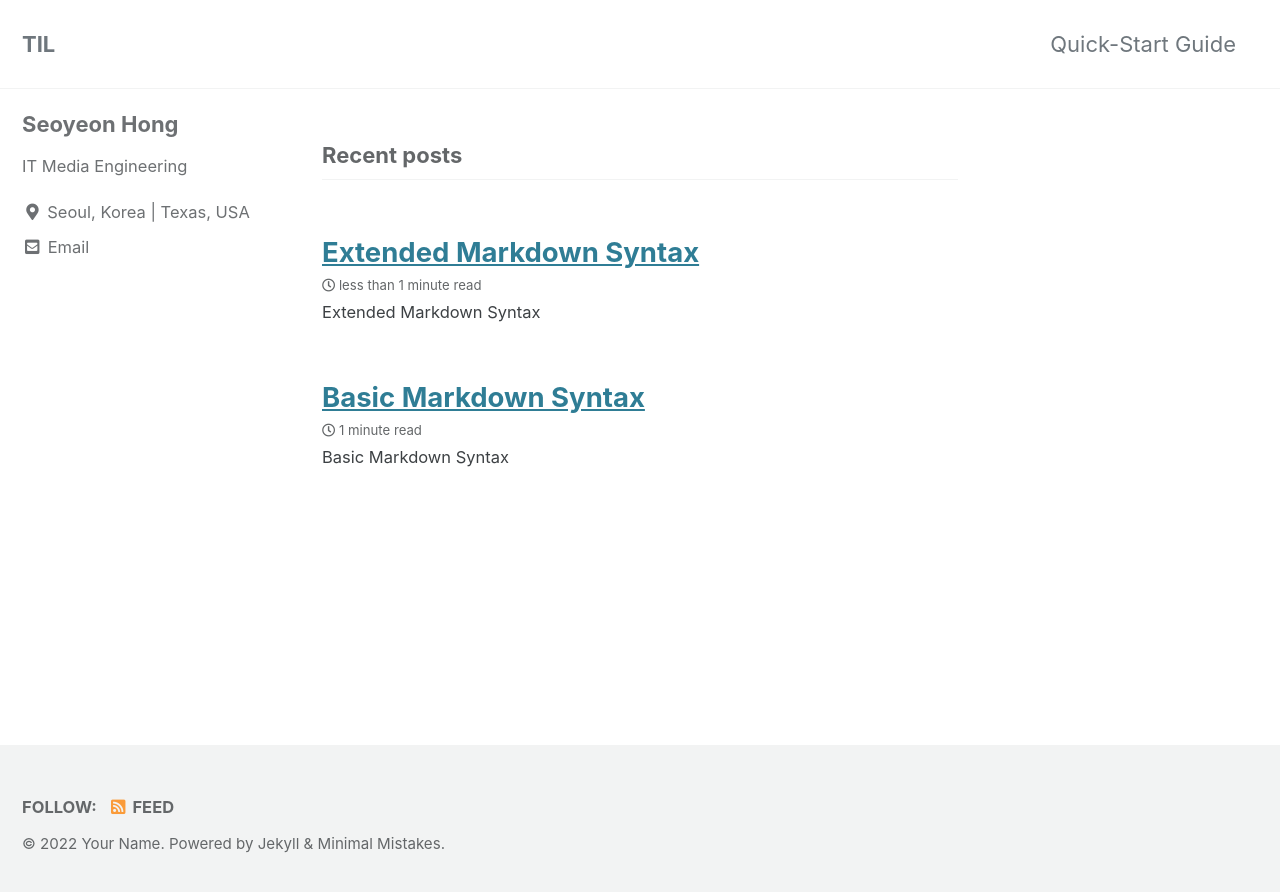
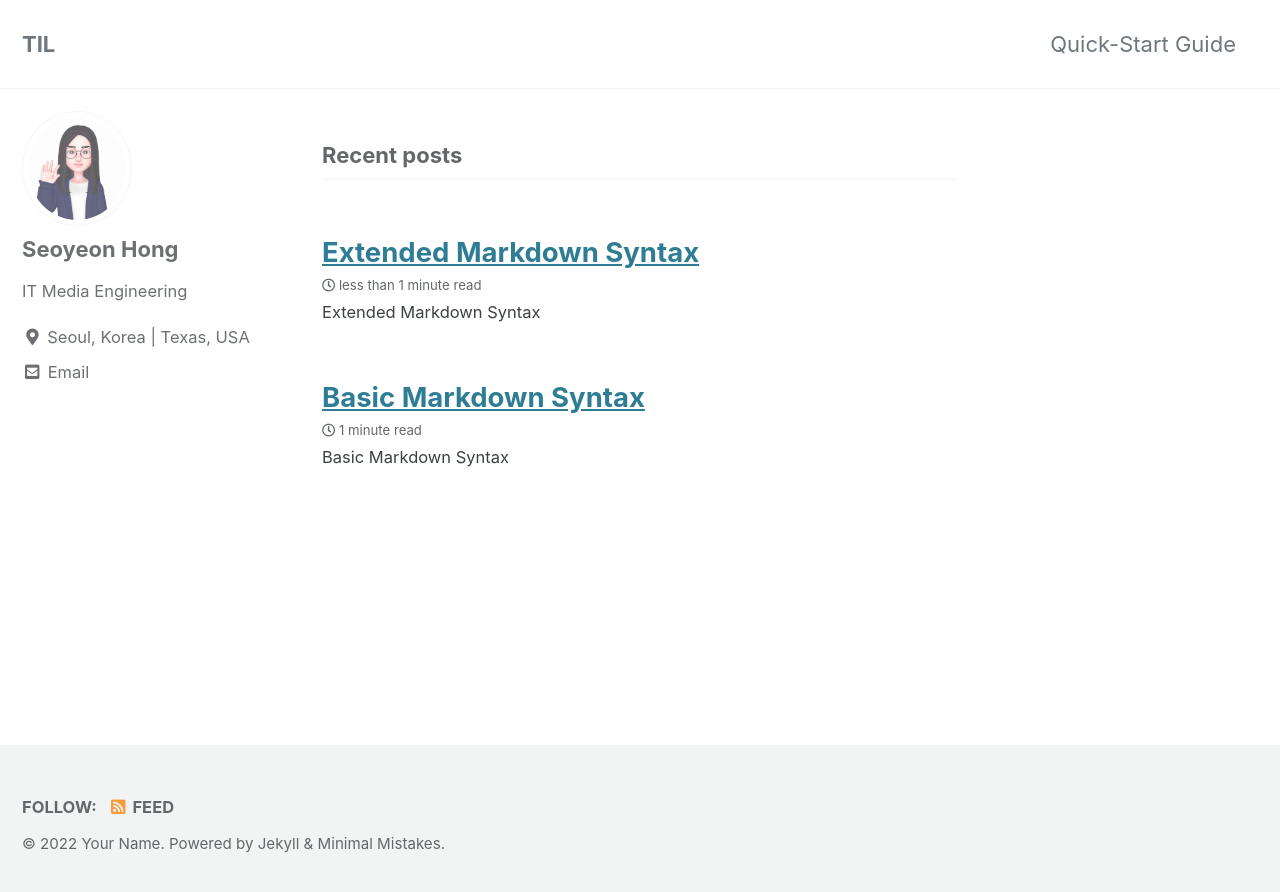
Before and after one commit to seoyeon22/seoyeon22.github.io, a Jekyll site: the page built from index.html, in a window 1280 px wide. Shown: the top 892 px of the page. Built offline with Jekyll 4.4.1, drawn with Linux system fonts in a browser that asks for light colours; cached includes are drawn as plain includes; the list of posts is cut into pages by our own code.

Commit message:
add author avartar

```diff
--- a/_config.yml
+++ b/_config.yml
@@ -103,7 +103,7 @@
 # Site Author
 author:
   name             : "Seoyeon Hong"
-  avatar           : # path of avatar image, e.g. "/assets/images/bio-photo.jpg"
+  avatar           : "/assets/images/avatar.png" # path of avatar image, e.g. "/assets/images/bio-photo.jpg"
   bio              : "IT Media Engineering"
   location         : "Seoul, Korea | Texas, USA"
   email            : hsy2709@gmail.com
```
Also changed, not shown: assets/images/avatar.PNG (added).
